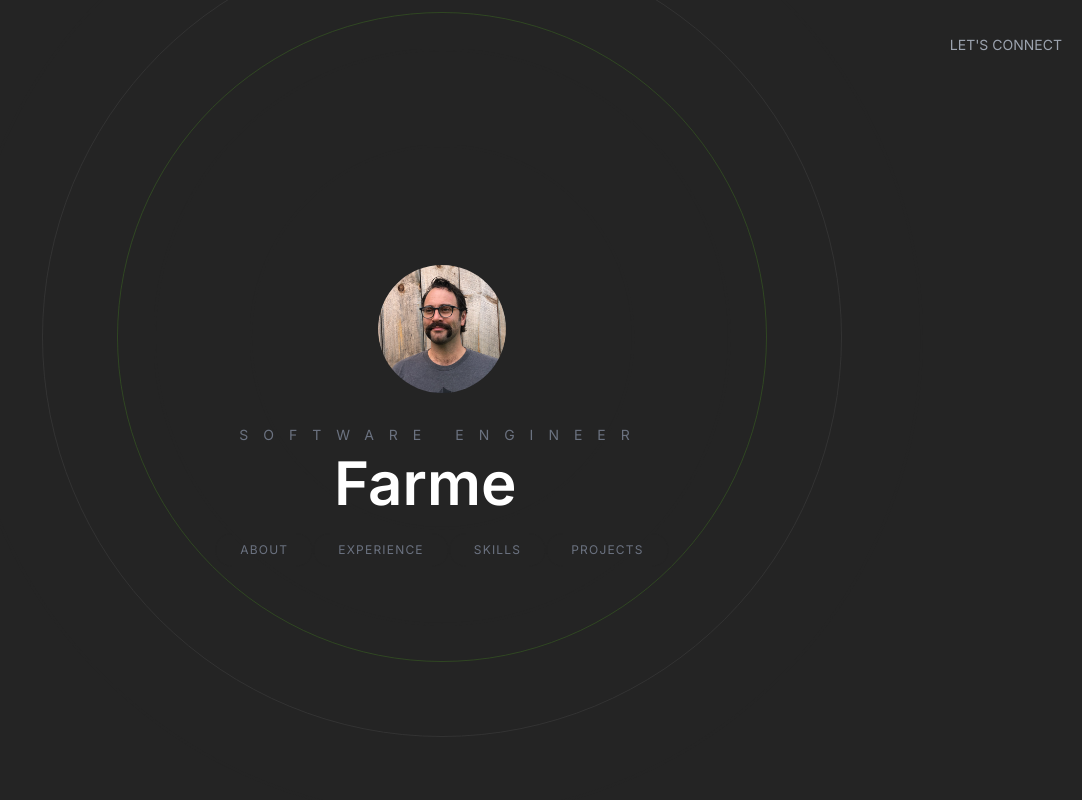
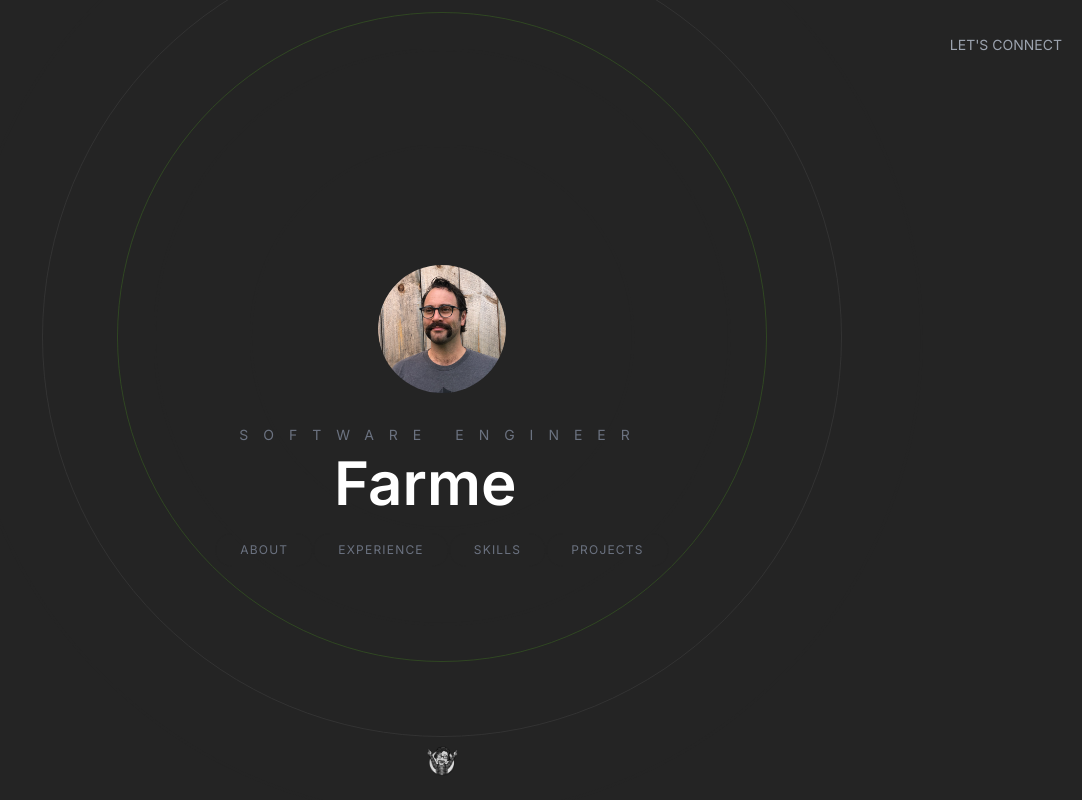
Before and after one commit to davidmagbee/portfolio-modern, a Next.js app: page / in a window 1280 px wide. Shown: the whole page, without its empty margins (198-1280 px from the left). Built offline with nearby package versions, Linux system fonts and the light colour scheme.

Commit message:
email icon redirect update to contact form, add hero redirect footer

```diff
--- a/app/components/Header.tsx
+++ b/app/components/Header.tsx
@@ -3,13 +3,14 @@
 import React from "react";
 import { SocialIcon } from "react-social-icons";
 import { motion } from "framer-motion";
+import Link from "next/link";
 
 type Props = {};
 
 const Header = (props: Props) => {
   return (
     <header className="sticky top-0 p-5 flex items-start justify-between max-w-7xl mx-auto z-20 xl:items-center">
-      {/* Social Icons   */}
+      {/* Social Icons | TODO: update social links && + farm/radio icons   */}
       <motion.div
         className="flex flex-row items-center"
         initial={{
@@ -33,7 +34,7 @@
           bgColor="transparent"
         />
       </motion.div>
-
+      <Link href="#contact">
         <motion.div
           className="flex flex-row items-center text-gray-300 cursor-pointer"
           initial={{
@@ -47,13 +48,13 @@
           <SocialIcon
             className="cursor-pointer"
             network="email"
-          url="mailto:david.magbee@me.com?subject=Let's Connect"
             bgColor="transparent"
           />
           <p className="uppercase hidden md:inline-flex text-sm text-gray-400">
             Let&apos;s Connect
           </p>
         </motion.div>
+      </Link>
     </header>
   );
 };
--- a/app/page.tsx
+++ b/app/page.tsx
@@ -1,3 +1,4 @@
+import Link from "next/link";
 import About from "./components/About";
 import Contact from "./components/Contact";
 import Experience from "./components/Experience";
@@ -5,6 +6,7 @@
 import Hero from "./components/Hero";
 import Projects from "./components/Projects";
 import Skills from "./components/Skills";
+import Image from "next/image";
 
 export default function Home() {
   return (
@@ -34,6 +36,20 @@
       <section id="contact" className="snap-start">
         <Contact />
       </section>
+
+      <Link href="#hero">
+        <footer className="sticky bottom-5 w-full cursor-pointer">
+          <div className="flex items-center justify-center">
+            <Image
+              className="h-10 w-10 rounded-full filter grayscale hover:grayscale-0 cursor-pointer"
+              src="/david-pointing.png"
+              alt="david"
+              width={128}
+              height={128}
+            />
+          </div>
+        </footer>
+      </Link>
     </main>
   );
 }
```
Also changed, not shown: public/david-pointing.png (added). Lines whose indentation alone changed are shown as unchanged.
